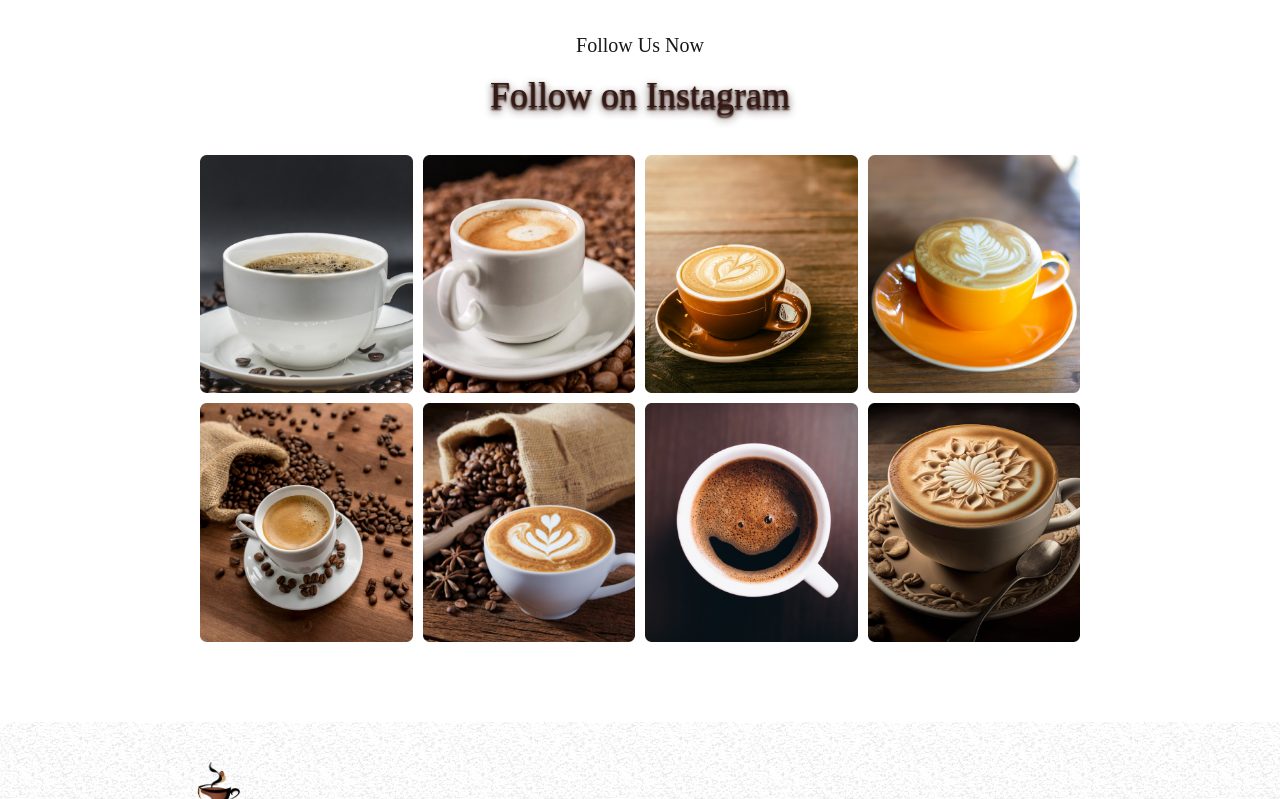
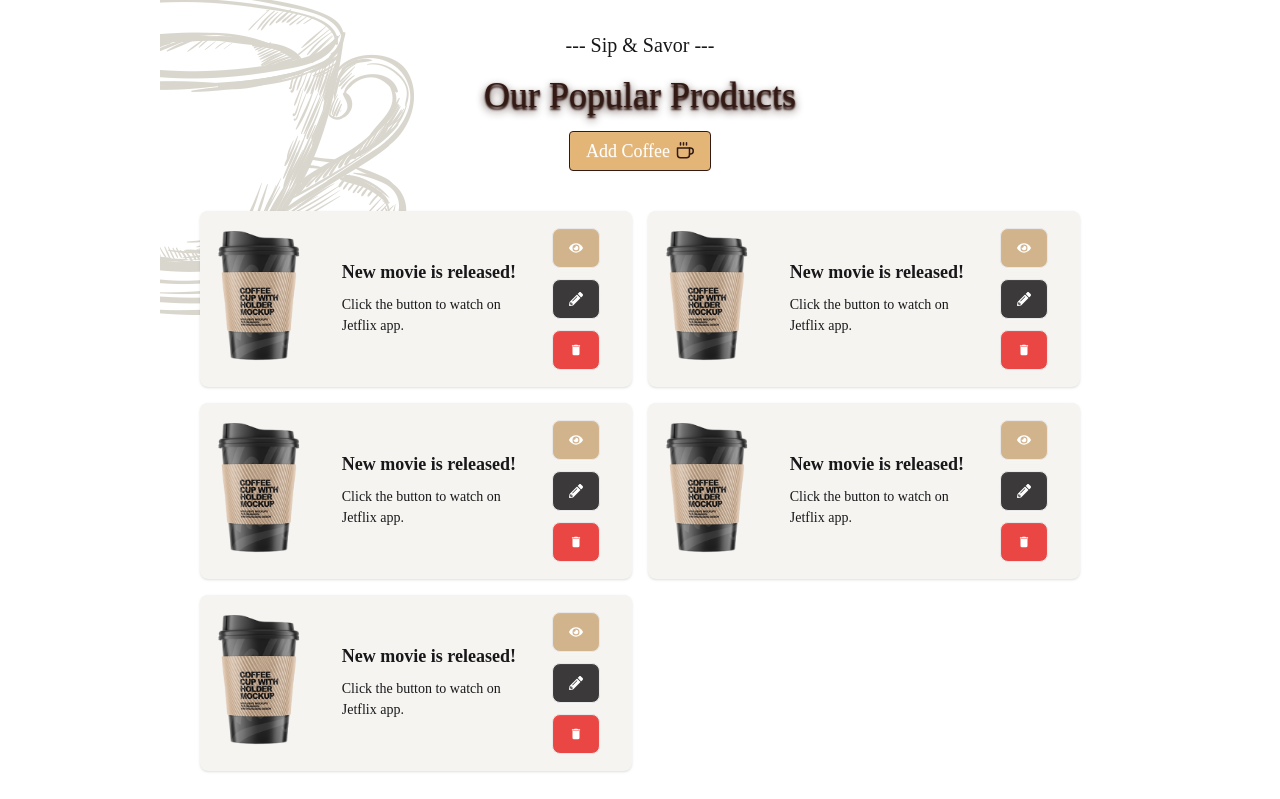
Before and after one commit to Kawsar26229/espresso-emporium-client, a React (Vite) app: page / in a window 1280 px wide. Shown: the part 1261-2060 px from the top of the page. Built offline with nearby package versions, Linux system fonts and the light colour scheme; a web font is replaced by a local one.

Commit message:
popular products section done

```diff
--- a/src/components/Banner/Banner.jsx
+++ b/src/components/Banner/Banner.jsx
@@ -13,7 +13,7 @@ function Banner() {
         <div></div>
         <div className="max-w-2xl my-74">
           <h1 className="mb-5 text-5xl text-white">Would you like a Cup of Delicious Coffee?</h1>
-          <p className="mb-5 text-neutral-300 text-lg">
+          <p className="mb-5 text-neutral-300 text-xl">
             It's coffee time - Sip & Savor - Relaxation in every sip! Get the nostalgia back!! Your companion of every moment!!! Enjoy the beautiful moments and make them memorable.
           </p>
           <Link className="btn bg-[#E3B577] text-[#242222] border-none text-lg">Learn More</Link>
--- a/src/components/Gallery/Gallery.jsx
+++ b/src/components/Gallery/Gallery.jsx
@@ -8,7 +8,7 @@ import cup7 from '../../assets/cups/Rectangle 15.png'
 import cup8 from '../../assets/cups/Rectangle 16.png'
 function Gallery() {
   return (
-    <div className="w-9/12 mx-auto p-10 my-10">
+    <div className="w-9/12 mx-auto p-10 mb-10">
       <p className="text-center text-xl">Follow Us Now</p>
       <h3 className="text-[#331A15] text-4xl text-center text-shadow-lg text-shadow-[#331A15] my-4">
         Follow on Instagram
--- /dev/null
+++ b/src/components/PopularProducts/PopularProducts.jsx
@@ -0,0 +1,140 @@
+import { FiCoffee } from "react-icons/fi";
+import { Link } from "react-router";
+import popularImg from "../../assets/more/1.png";
+import img1 from "../../assets/1.png";
+import img2 from "../../assets/2.png";
+import { FaEye, FaPencilAlt } from "react-icons/fa";
+import { MdDelete } from "react-icons/md";
+
+function PopularProducts() {
+  return (
+    <div
+      className="w-9/12 mx-auto p-10 mt-10"
+      style={{ backgroundImage: `url(${popularImg})` }}
+    >
+      <p className="text-center text-xl">--- Sip & Savor ---</p>
+      <h3 className="text-[#331A15] text-4xl text-center text-shadow-lg text-shadow-[#331A15] my-4">
+        Our Popular Products
+      </h3>
+      <div className="flex justify-center">
+        <Link className="btn bg-[#E3B577] border-[#331A15] border-1 text-lg font-extralight text-white">
+          Add Coffee <FiCoffee className="text-[#331A15]" />
+        </Link>
+      </div>
+      <main className="grid grid-cols-2 gap-4 my-10">
+        <div className="card card-side bg-[#F5F4F1] shadow-sm">
+          <figure>
+            <img src={img1} alt="Movie" />
+          </figure>
+          <div className="card-body mt-6">
+            <h2 className="card-title">New movie is released!</h2>
+            <p>Click the button to watch on Jetflix app.</p>
+          </div>
+          <div className="card-actions justify-end items-center mr-8">
+            <div className="join join-vertical gap-3">
+              <button className="btn bg-[#D2B48C] text-white rounded-lg join-item">
+                <FaEye />
+              </button>
+              <button className="btn bg-[#3C393B] text-white rounded-lg join-item">
+                <FaPencilAlt />
+              </button>
+              <button className="btn bg-[#EA4744] text-white rounded-lg join-item">
+                <MdDelete />
+              </button>
+            </div>
+          </div>
+        </div>
+       <div className="card card-side bg-[#F5F4F1] shadow-sm">
+          <figure>
+            <img src={img1} alt="Movie" />
+          </figure>
+          <div className="card-body mt-6">
+            <h2 className="card-title">New movie is released!</h2>
+            <p>Click the button to watch on Jetflix app.</p>
+          </div>
+          <div className="card-actions justify-end items-center mr-8">
+            <div className="join join-vertical gap-3">
+              <button className="btn bg-[#D2B48C] text-white rounded-lg join-item">
+                <FaEye />
+              </button>
+              <button className="btn bg-[#3C393B] text-white rounded-lg join-item">
+                <FaPencilAlt />
+              </button>
+              <button className="btn bg-[#EA4744] text-white rounded-lg join-item">
+                <MdDelete />
+              </button>
+            </div>
+          </div>
+        </div>
+        <div className="card card-side bg-[#F5F4F1] shadow-sm">
+          <figure>
+            <img src={img1} alt="Movie" />
+          </figure>
+          <div className="card-body mt-6">
+            <h2 className="card-title">New movie is released!</h2>
+            <p>Click the button to watch on Jetflix app.</p>
+          </div>
+          <div className="card-actions justify-end items-center mr-8">
+            <div className="join join-vertical gap-3">
+              <button className="btn bg-[#D2B48C] text-white rounded-lg join-item">
+                <FaEye />
+              </button>
+              <button className="btn bg-[#3C393B] text-white rounded-lg join-item">
+                <FaPencilAlt />
+              </button>
+              <button className="btn bg-[#EA4744] text-white rounded-lg join-item">
+                <MdDelete />
+              </button>
+            </div>
+          </div>
+        </div>
+        <div className="card card-side bg-[#F5F4F1] shadow-sm">
+          <figure>
+            <img src={img1} alt="Movie" />
+          </figure>
+          <div className="card-body mt-6">
+            <h2 className="card-title">New movie is released!</h2>
+            <p>Click the button to watch on Jetflix app.</p>
+          </div>
+          <div className="card-actions justify-end items-center mr-8">
+            <div className="join join-vertical gap-3">
+              <button className="btn bg-[#D2B48C] text-white rounded-lg join-item">
+                <FaEye />
+              </button>
+              <button className="btn bg-[#3C393B] text-white rounded-lg join-item">
+                <FaPencilAlt />
+              </button>
+              <button className="btn bg-[#EA4744] text-white rounded-lg join-item">
+                <MdDelete />
+              </button>
+            </div>
+          </div>
+        </div>
+        <div className="card card-side bg-[#F5F4F1] shadow-sm">
+          <figure>
+            <img src={img1} alt="Movie" />
+          </figure>
+          <div className="card-body mt-6">
+            <h2 className="card-title">New movie is released!</h2>
+            <p>Click the button to watch on Jetflix app.</p>
+          </div>
+          <div className="card-actions justify-end items-center mr-8">
+            <div className="join join-vertical gap-3">
+              <button className="btn bg-[#D2B48C] text-white rounded-lg join-item">
+                <FaEye />
+              </button>
+              <button className="btn bg-[#3C393B] text-white rounded-lg join-item">
+                <FaPencilAlt />
+              </button>
+              <button className="btn bg-[#EA4744] text-white rounded-lg join-item">
+                <MdDelete />
+              </button>
+            </div>
+          </div>
+        </div>
+      </main>
+    </div>
+  );
+}
+
+export default PopularProducts;
--- a/src/pages/Home/Home.jsx
+++ b/src/pages/Home/Home.jsx
@@ -1,12 +1,14 @@
 import Banner from "../../components/Banner/Banner"
 import Features from "../../components/Features/Features"
 import Gallery from "../../components/Gallery/Gallery"
+import PopularProducts from "../../components/PopularProducts/PopularProducts"
 
 function Home() {
   return (
     <>
     <Banner/>
     <Features/>
+    <PopularProducts/>
     <Gallery/>
     </>
   )
```
